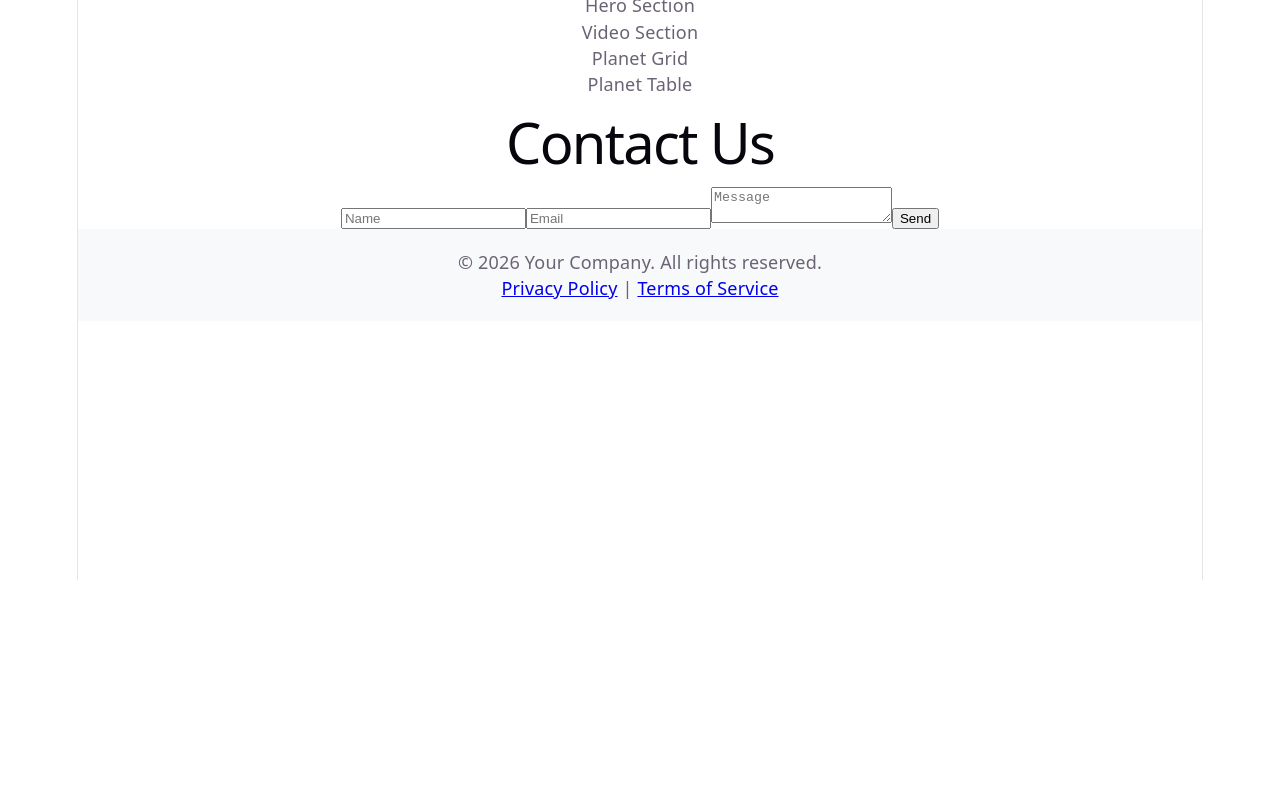
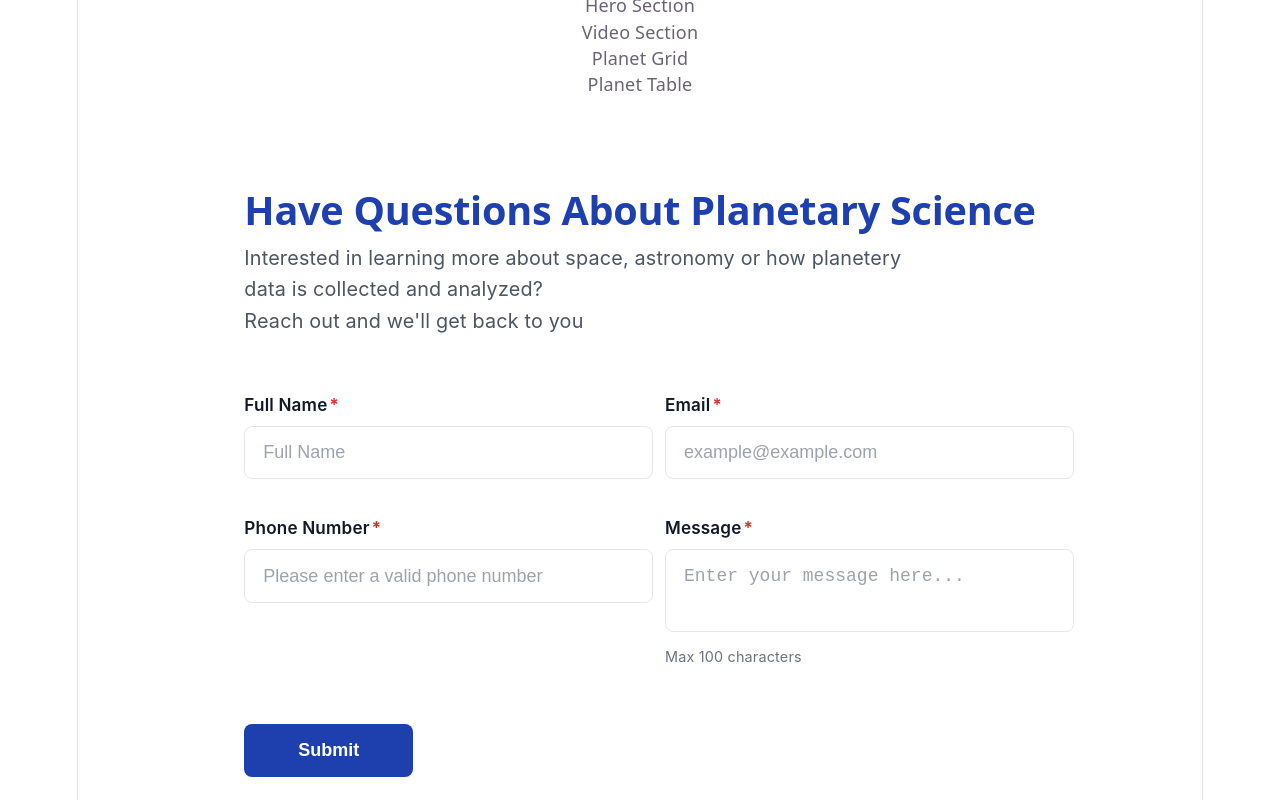
Before and after one commit to Skol-Chie/TS-Academy-SDC-Project-Group-9, a React (Vite) app: page / in a window 1280 px wide. Shown: the part 220-1020 px from the top of the page. Before the commit the page ends 800 px from the top, so only its background shows below. Built offline with nearby package versions, Linux system fonts and the light colour scheme.

Commit message:
feat: implement contact form submission with CORS proxy and validation

```diff
--- a/src/App.css
+++ b/src/App.css
@@ -1,4 +1,4 @@
-.counter {
+/* .counter {
   font-size: 16px;
   padding: 5px 10px;
   border-radius: 5px;
@@ -181,4 +181,4 @@
     right: 0;
     border-right-color: var(--border);
   }
-}
+} */
--- a/src/components/Contact.jsx
+++ b/src/components/Contact.jsx
@@ -1,15 +1,94 @@
-import 'react';
+import React from 'react';
+import styles from './Contact.module.css';
 
 const Contact = () => {
+
+  // State to manage form data
+
+  let [formData, setFormData] = React.useState({
+    fullname: '',
+    email: '',
+    number: '',
+    message: ''
+  });
+
+   let [status, setStatus] = React.useState('');
+
+
+    let handleChange = (e) => {
+      setFormData({...formData, [e.target.id]:e.target.value});
+    };
+
+    let handleSubmit = async (e) => {
+      e.preventDefault();
+      setStatus('Submitting...');
+
+
+      let data = new FormData();
+      data.append('fullname', formData.fullname);
+      data.append('email', formData.email);
+      data.append('number', formData.number);
+      data.append('message', formData.message);
+
+      try{
+        // the api fetch call
+        let response = await fetch("https://corsproxy.io/?https://whitebricks.com/tsacademy.php", {
+            method: "POST",
+            body: data
+        });
+
+        if (response.ok) {
+          setStatus('Message sent successfully!');
+          setFormData({
+            fullname: '',
+            email: '',
+            number: '',
+            message: ''
+          });
+        }
+        else {
+          setStatus('Failed to send message. Please try again later.');
+        }
+      }
+      catch (error) {
+        console.error('Error submitting form:', error);
+        setStatus('An error occurred. Please try again later.');
+      }
+
+    };
+
   return (
-    <div>
-      <h1>Contact Us</h1>
-      <form>
-        <input type="text" placeholder="Name" />
-        <input type="email" placeholder="Email" />
-        <textarea placeholder="Message"></textarea>
-        <button type="submit">Send</button>
-      </form>
+    <div className={styles.contact_container} id="contactForm">
+      <h2>Have Questions About Planetary Science</h2>
+      <p>Interested in learning more about space, astronomy or how planetery data is collected and analyzed? <br/>
+         Reach out and we'll get back to you
+      </p>
+      <div  className={styles.contact_form}>
+        { status &&(
+         <p className={styles.status_message}>{status}</p>
+        )}
+        {/* <h1>Contact Us</h1> */}
+        <form className={styles.contact_form_grid} onSubmit={handleSubmit}>
+          <div className={styles.form_group}>
+           <label htmlFor="fullname">Full Name</label>
+           <input type="text" id="fullname" value={formData.fullname} onChange={handleChange} placeholder="Full Name" required />
+          </div>
+          <div className={styles.form_group}>
+            <label htmlFor="email">Email</label>
+            <input type="email" id="email" value={formData.email} onChange={handleChange} placeholder="example@example.com" required />
+          </div>
+          <div className={styles.form_group}>
+            <label htmlFor="number">Phone Number</label>
+            <input type="tel" id="number" value={formData.number} onChange={handleChange} placeholder="Please enter a valid phone number" required />
+          </div>
+         <div className={styles.form_group}>
+            <label htmlFor="message">Message</label>
+            <textarea id="message" value={formData.message} onChange={handleChange} placeholder="Enter your message here..." required maxLength="100"></textarea>
+            <span className={styles.char_count}>Max 100 characters</span>
+          </div>
+         <button type="submit">Submit</button>
+       </form>
+      </div>
     </div>
   );
 };
--- /dev/null
+++ b/src/components/Contact.module.css
@@ -0,0 +1,136 @@
+/* 1. Main Container: White background and centered alignment */
+.contact_container {
+  background-color: #ffffff; /* Explicitly white as requested */
+  padding: 5rem 10%; /* Generous padding to match mockup spacing */
+  max-width: 1400px;
+  margin: 0 auto;
+  font-family: 'Inter', sans-serif;
+  display: flex;
+  flex-direction: column;
+  align-items: flex-start; /* Forces H2, P, and Form to start at the same left line */
+  text-align: left;
+}
+
+/* 2. Typography Alignment: H2 and P must share the same start line */
+.contact_container h2 {
+  color: #1e40af;
+  font-size: 2.2rem;
+  margin: 0 0 0.5rem 0; /* Zero left margin ensures perfect alignment */
+  font-weight: 700;
+}
+
+.contact_container p {
+  color: #4b5563;
+  font-size: 1.1rem;
+  margin: 0 0 3rem 0;
+  max-width: 700px; /* Prevents text from stretching too far */
+  line-height: 1.6;
+}
+
+/* 3. The Form Grid */
+.contact_form {
+  width: 100%; /* Ensures the form wrapper fills the container width */
+}
+
+.contact_form_grid {
+  display: grid;
+  grid-template-columns: 1fr 1fr; /* Exact side-by-side columns */
+  column-gap: 50px; /* Space between columns from mockup */
+  row-gap: 2rem;
+  width: 100%;
+}
+
+/* 4. Form Group: Vertical alignment of Label and Input */
+.form_group {
+  display: flex;
+  flex-direction: column;
+  align-items: flex-start; /* Ensures label and input start at the exact same pixel on the left */
+  gap: 8px;
+}
+
+.form_group label {
+  font-weight: 600;
+  color: #111827;
+  font-size: 0.95rem;
+  display: flex;
+  align-items: center;
+}
+
+/* Red Asterisk */
+.form_group label::after {
+  content: "*";
+  color: #dc2626;
+  margin-left: 2px;
+}
+
+/* 5. Input Fields Styling */
+.form_group input,
+.form_group textarea {
+  width: 100%;
+  padding: 0.85rem 1rem;
+  border: 1px solid #e5e7eb;
+  border-radius: 8px;
+  font-size: 1rem;
+  background-color: #ffffff;
+  color: #111827;
+  transition: border-color 0.2s;
+
+}
+
+.form_group input::placeholder,
+.form_group textarea::placeholder {
+  color: #9ca3af;
+}
+
+.form_group textarea {
+  min-height: 50px;
+  resize: none;
+}
+
+/* Character Count */
+.char_count {
+  font-size: 0.8rem;
+  color: #6b7280;
+  margin-top: 4px;
+}
+
+/* 6. Button Styling */
+.contact_form_grid button {
+  grid-column: 1; /* Aligns under the first column's start line */
+  background-color: #1e40af;
+  color: white;
+  padding: 0.9rem 3rem;
+  border: none;
+  border-radius: 8px;
+  font-weight: 600;
+  font-size: 1rem;
+  cursor: pointer;
+  width: fit-content;
+  margin-top: 1rem;
+  display: flex;
+  align-items: center;
+  gap: 10px;
+}
+
+.status_message {
+    padding: 1rem;
+    border: 1px solid #d1fae5;
+    border-radius: 6px;
+    margin-bottom: 1rem;
+    background-color: #f0fdf4;
+    color: #1e40af;
+    width: 100%;
+    text-align: center;
+    font-weight: 600;
+}
+
+/* Mobile Responsiveness */
+@media (max-width: 768px) {
+  .contact_form_grid {
+    grid-template-columns: 1fr;
+  }
+
+  .contact_container {
+    padding: 3rem 5%;
+  }
+}
```
Also changed, not shown: 1 other file (tests, documents, lock files or other folders).
